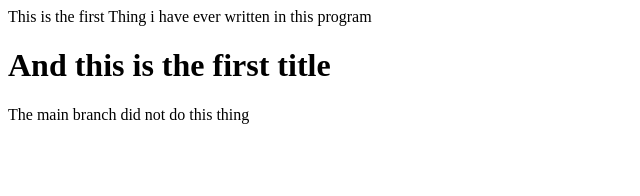
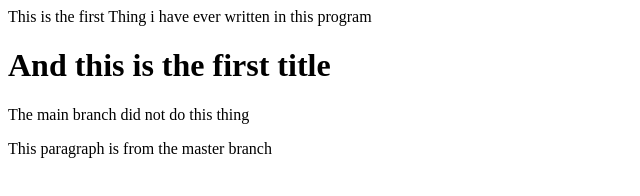
Before and after one commit to DawitYilkal/Project, a plain HTML site: page index.html in a window 1280 px wide. Shown: the whole page, without its empty margins (0-640 px from the left). Drawn offline with Linux system fonts and the light colour scheme.

Commit message:
This is changed form the main branch by David

```diff
--- a/index.html
+++ b/index.html
@@ -2,3 +2,5 @@
 <h1>And this is the first title</h1>
 
 <p>The main branch did not do this thing</p>
+
+<p>This paragraph is from the master branch</p>
```
